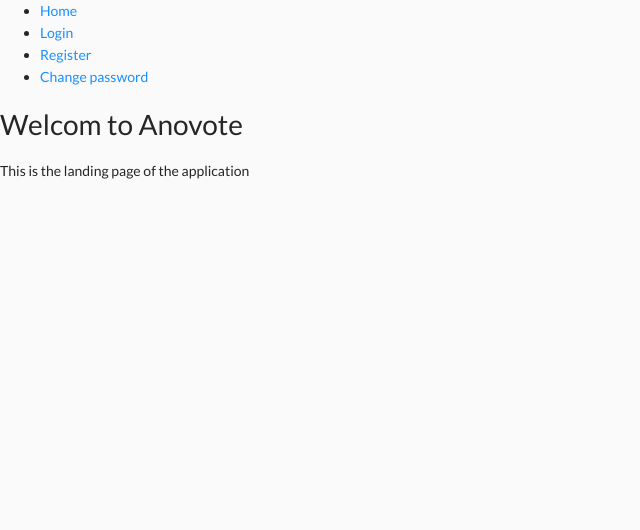
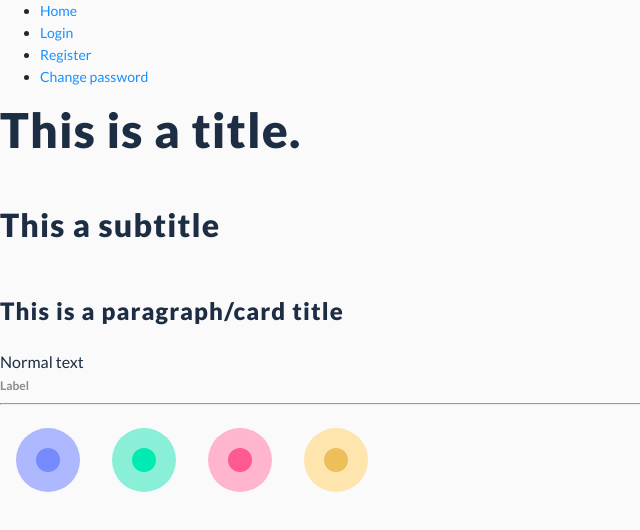
Before and after one commit to anovote/frontend, a React (Create React App) app: page / in a window 1280 px wide. Shown: the top 530 px of the page, without its empty margins (0-640 px from the left). Built offline with nearby package versions, Linux system fonts and the light colour scheme.

Commit message:
add showcase of styling

```diff
--- /dev/null
+++ b/src/style/scss/anovote/view/_home.scss
@@ -0,0 +1,48 @@
+#colors {
+ display: flex;
+ align-items: center;
+}
+.round:nth-child(1) {
+    background-color: $main-light;
+
+    .inner-round {
+        background-color: $main-contrasting;
+    }
+}
+
+.round:nth-child(2) {
+    background-color: $success-light;
+    .inner-round {
+        background-color: $success-contrasting;
+    }
+}
+
+.round:nth-child(3) {
+    background-color: $danger-light;
+    .inner-round {
+        background-color: $danger-contrasting;
+    }
+}
+
+.round:nth-child(4) {
+    background-color: $warning-light;
+    .inner-round {
+        background-color: $warning-contrasting;
+    }
+}
+
+.round {
+    height: 4rem;
+    width: 4rem;
+    margin: 1rem;
+    border-radius: 4rem;
+    display: flex;
+    justify-content: center;
+    align-items: center;
+}
+.inner-round {
+    margin: 0;
+    height: 1.5rem;
+    width: 1.5rem;
+    border-radius: 1.5rem;
+}
--- a/src/style/scss/main.scss
+++ b/src/style/scss/main.scss
@@ -13,6 +13,7 @@
 @import './anovote/layout/helpers';
 
 // VIEWS
+@import './anovote/view/home';
 @import './anovote/view/login';
 @import './anovote/view/register';
 
--- a/src/views/home/index.tsx
+++ b/src/views/home/index.tsx
@@ -1,3 +1,5 @@
+import Title from 'antd/lib/typography/Title'
+import Text from 'antd/lib/typography/Text'
 import React from 'react'
 
 /**
@@ -7,8 +9,28 @@ import React from 'react'
 export default function Home(): React.ReactElement {
     return (
         <div>
-            <h1>Welcom to Anovote</h1>
-            <span>This is the landing page of the application</span>
+            <Title>This is a title.</Title>
+            <Title level={2}>This a subtitle</Title>
+            <Title level={3}>This is a paragraph/card title</Title>
+            <Text>Normal text</Text>
+            <br />
+            <Text type="secondary">Label</Text>
+
+            <hr />
+            <div id="colors">
+                <span className="round">
+                    <span className="inner-round"></span>
+                </span>
+                <span className="round">
+                    <span className="inner-round"></span>
+                </span>
+                <span className="round">
+                    <span className="inner-round"></span>
+                </span>
+                <span className="round">
+                    <span className="inner-round"></span>
+                </span>
+            </div>
         </div>
     )
 }
```
